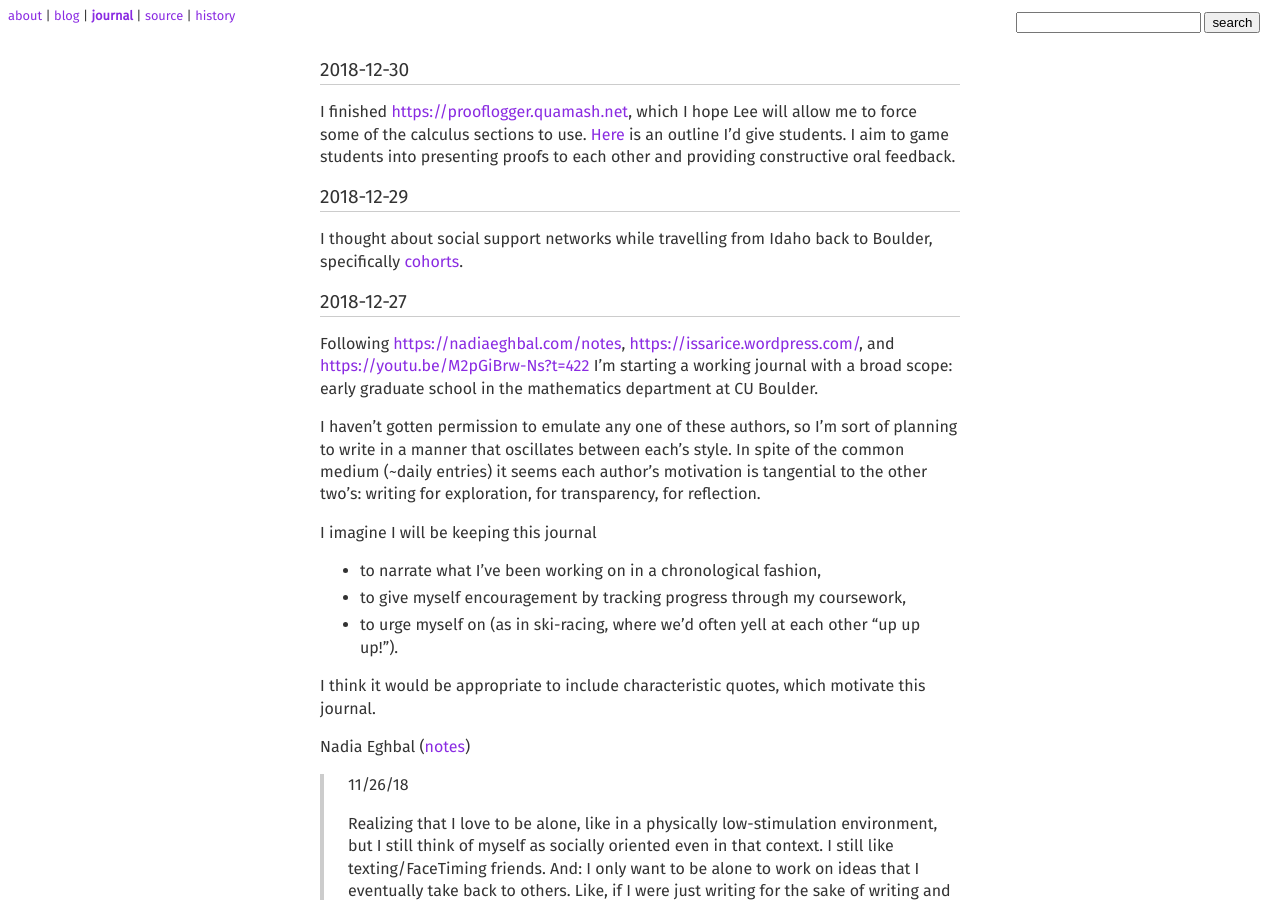
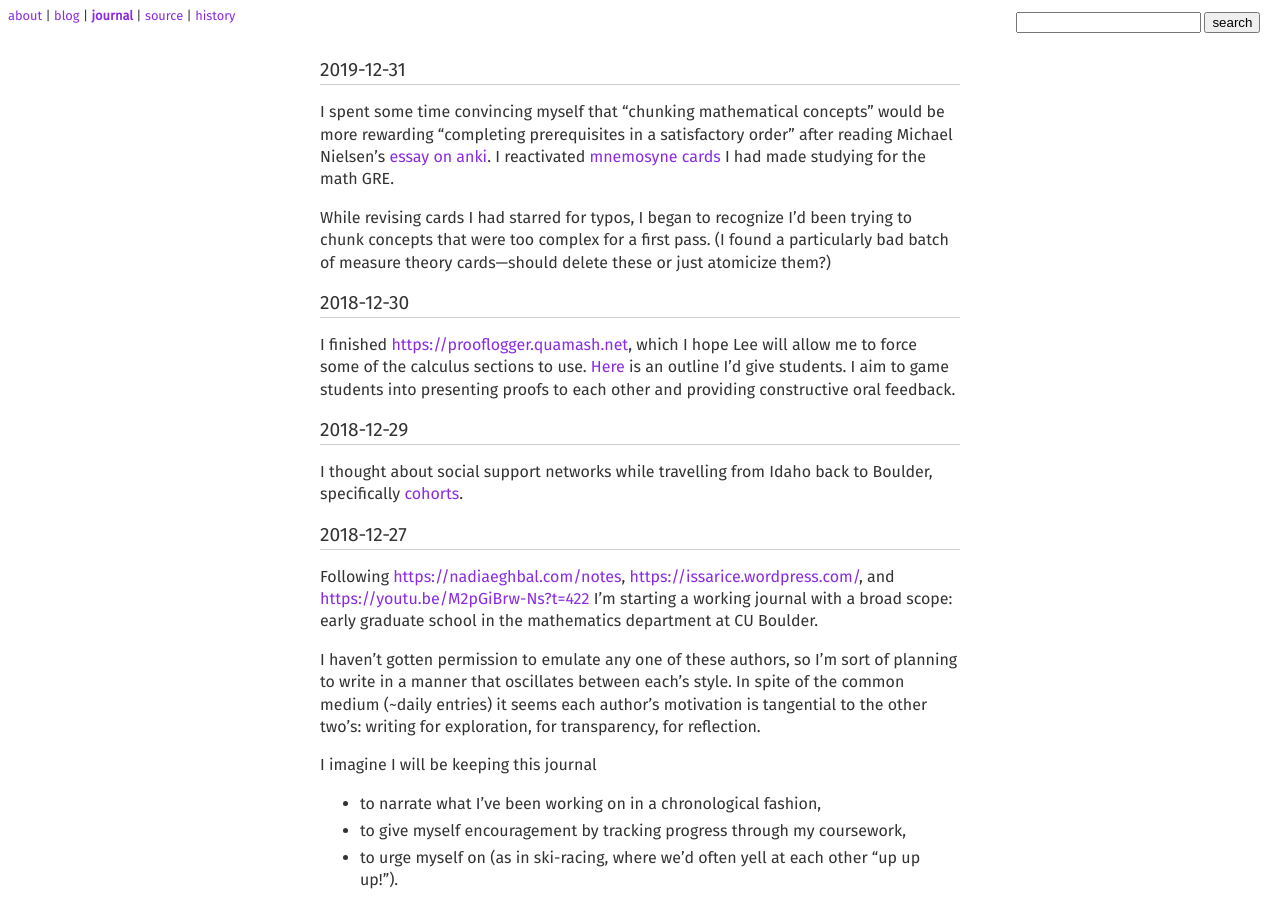
Before and after one commit to coltongrainger/journal, a Jekyll site: the page built from index.md, in a window 1280 px wide and 900 px high. Built offline with Jekyll 4.4.1, drawn with Linux system fonts in a browser that asks for light colours; our own code applies the rules of GitHub Pages for plain Markdown files.

Commit message:
Chunking

```diff
--- a/index.md
+++ b/index.md
@@ -2,6 +2,16 @@
 title: journal
 author: Colton Grainger
 ---
+
+## 2019-12-31
+
+I spent some time convincing myself that "chunking mathematical concepts" would be more rewarding "completing prerequisites in a satisfactory order" after reading Michael Nielsen's [essay on anki](http://augmentingcognition.com/ltm.html). I reactivated [mnemosyne cards](https://quamash.net/maths-GRE) I had made studying for the math GRE.
+
+While revising cards I had starred for typos, I began to recognize I'd been trying to chunk concepts that were too complex for a first pass. (I found a particularly bad batch of measure theory cards---should delete these or just atomicize them?)
+
+<!---
+I finally setup a bitcoin wallet and skimmed [bitcoin is worse is better](https://www.gwern.net/Bitcoin-is-Worse-is-Better).
+--->
 
 ## 2018-12-30
 
```
